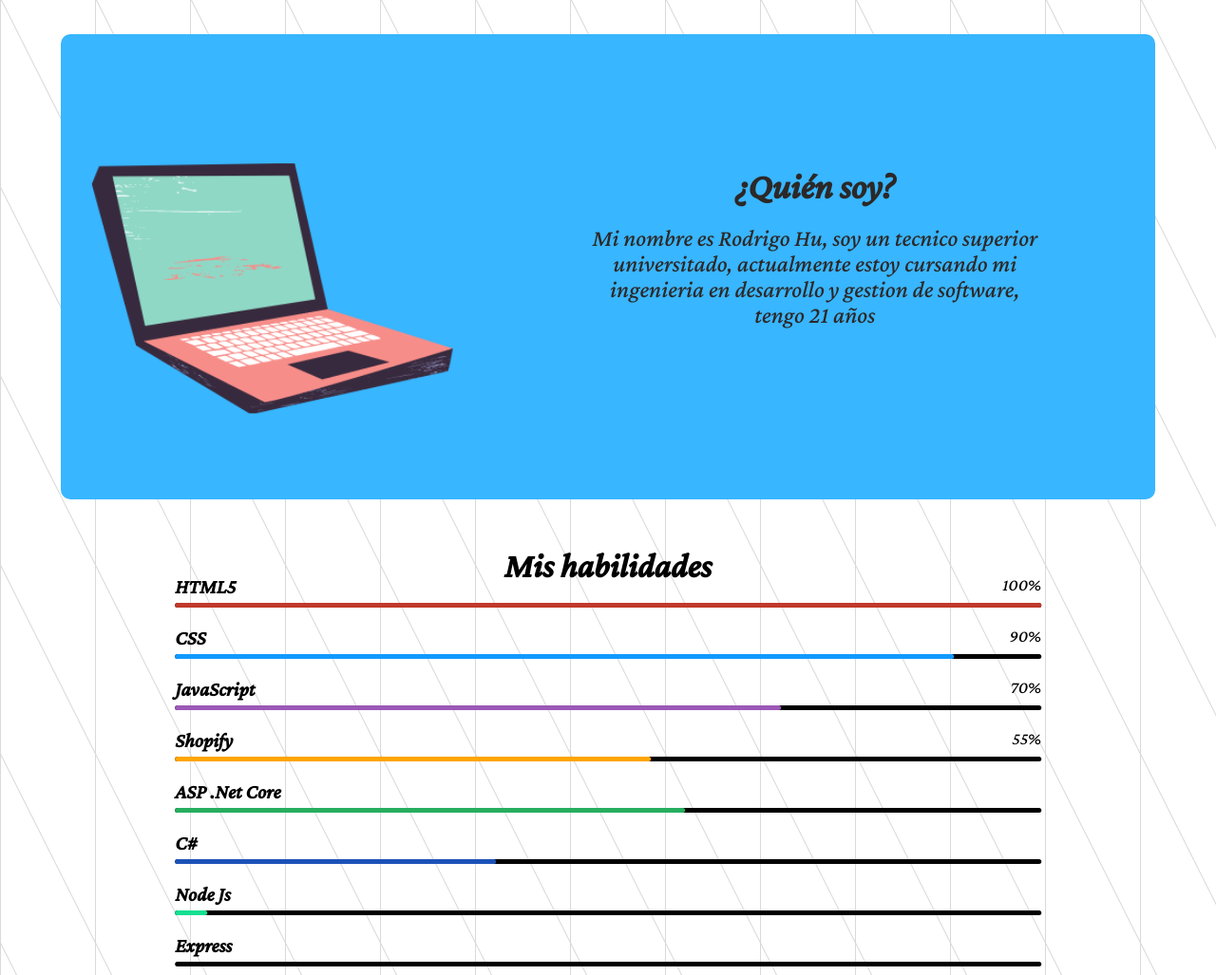
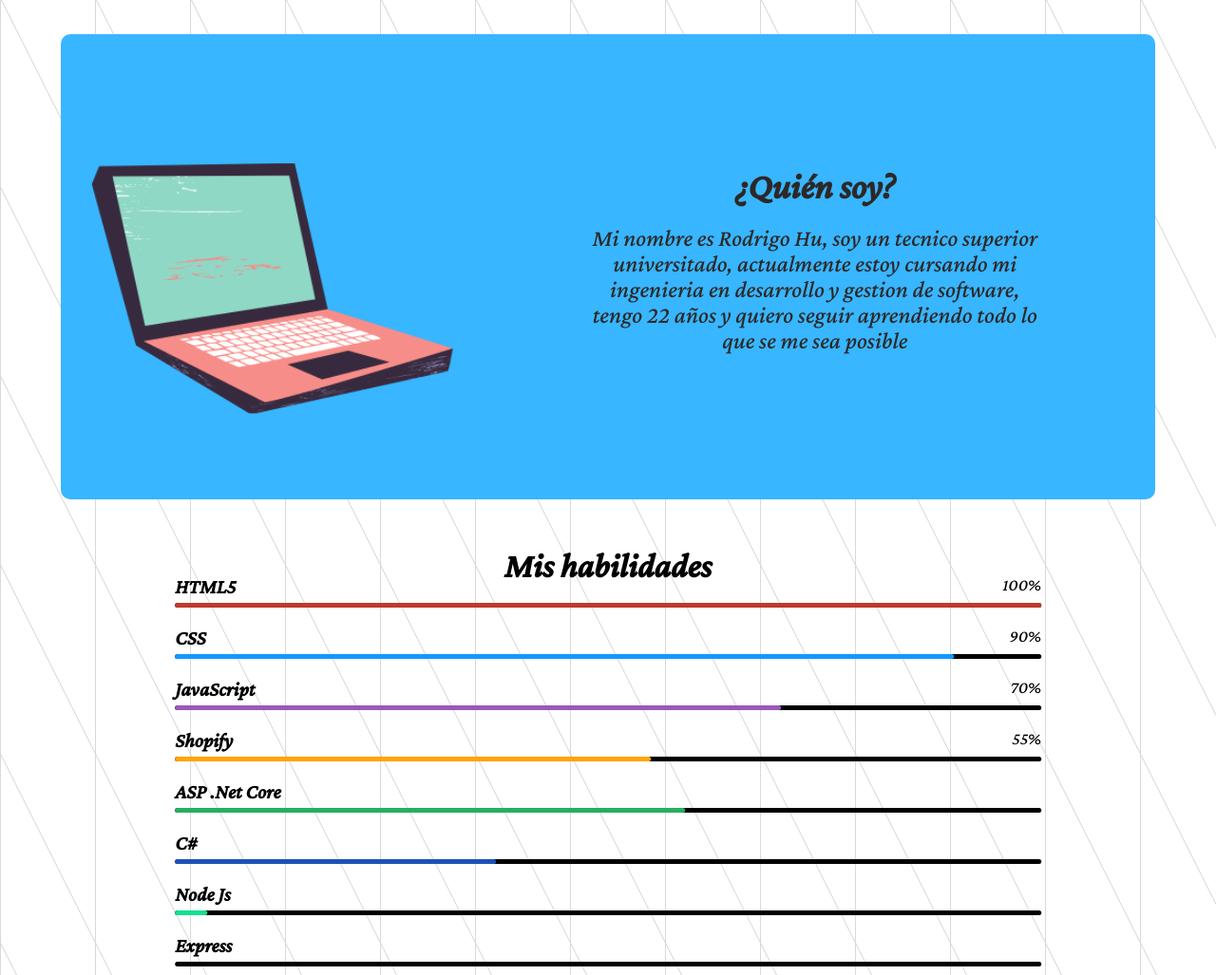
Before and after one commit to RAMC2108/RodrigoHu, a plain HTML site: page index.html in a window 1280 px wide. Shown: the part 800-1827 px from the top of the page at 95% size. Drawn offline with nearby package versions, Linux system fonts and the light colour scheme; a script that the page names is missing.

Commit message:
Update index.html

```diff
--- a/index.html
+++ b/index.html
@@ -111,7 +111,7 @@
 			  <h2>¿Quién soy?</h2>
 
 			  <p>Mi nombre es Rodrigo Hu, soy un tecnico superior universitado, actualmente estoy cursando mi ingenieria
-				  en desarrollo y gestion de software, tengo 21 años
+				  en desarrollo y gestion de software, tengo 22 años y quiero seguir aprendiendo todo lo que se me sea posible
 			  </p>
 			</div>
 		</section>
```
